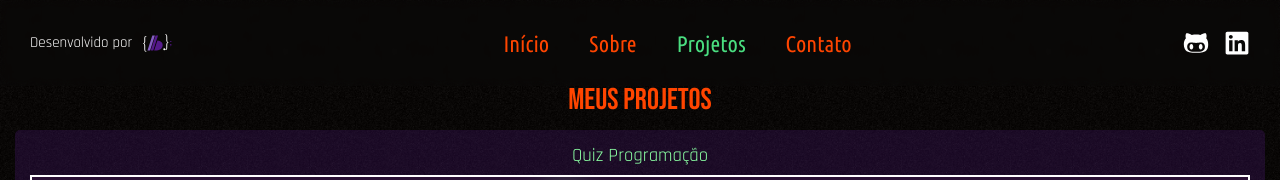
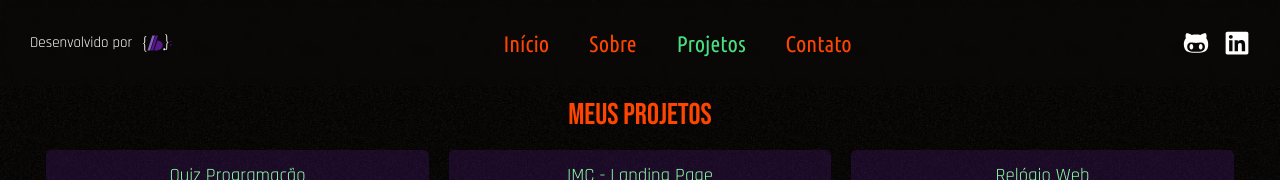
Before and after one commit to code-front-braga/Next_JS_Portfolio_Leonardo_Braga, a Next.js app: page /projects in a window 1280 px wide. Shown: the top 180 px of the page. Built offline with nearby package versions, Linux system fonts and the light colour scheme; a web font is replaced by a local one.

Commit message:
feat: Projects component done

```diff
--- a/src/pages/index.tsx
+++ b/src/pages/index.tsx
@@ -47,7 +47,7 @@ export default function Home() {
 
 			<section
 				className={clsx(
-					'flex h-screen w-full relative', // default (min-width: 320px)
+					'relative flex h-screen w-full', // default (min-width: 320px)
 				)}
 			>
 				<article
--- a/src/pages/projects/index.tsx
+++ b/src/pages/projects/index.tsx
@@ -12,18 +12,28 @@ export default function Projects() {
 			</Head>
 
 			<section className={clsx('relative w-full')}>
-				<div className={clsx('relative flex flex-col gap-12 p-6 pt-28')}>
+				<div
+					className={clsx(
+						'relative flex flex-col gap-8 p-6 pt-32',
+						'desktop1024px:pt-40',
+					)}
+				>
 					<h2
 						className={clsx(
-							'relative top-6 text-center font-bebasNeue text-3xl text-orangered', // default (min-width: 320px)
+							'text-center font-bebasNeue text-3xl text-orangered', // default (min-width: 320px)
 							'mobile414px:text-4xl', // (min-width: 414px)
 							'mobile600px:text-5xl', // (min-width: 600px)
-							'desktop1336px:text-8xl', // (min-width: 1336px)
+							'desktop1336px:text-6xl', // (min-width: 1336px)
 						)}
 					>
 						Meus projetos
 					</h2>
-
+					<div
+						className={clsx(
+							'grid gap-8 desktop1024px:grid desktop1024px:grid-cols-2',
+							'desktop1280px:m-auto desktop1280px:w-[95%] desktop1280px:grid-cols-3',
+						)}
+					>
 						{projects.map(project => (
 							<ProjectCard
 								key={project.id}
@@ -36,6 +46,7 @@ export default function Projects() {
 							/>
 						))}
 					</div>
+				</div>
 			</section>
 		</>
 	);
--- a/src/pages/projects/project-card.tsx
+++ b/src/pages/projects/project-card.tsx
@@ -41,7 +41,7 @@ export default function ProjectCard({ ...props }: ProjectCardProps) {
 						alt=""
 						width={20}
 						height={20}
-						className="mobile600px:w-12"
+						className={clsx('mobile600px:w-12', 'desktop1280px:w-9')}
 					/>
 				))}
 			</div>
```
Lines whose indentation alone changed are shown as unchanged.
